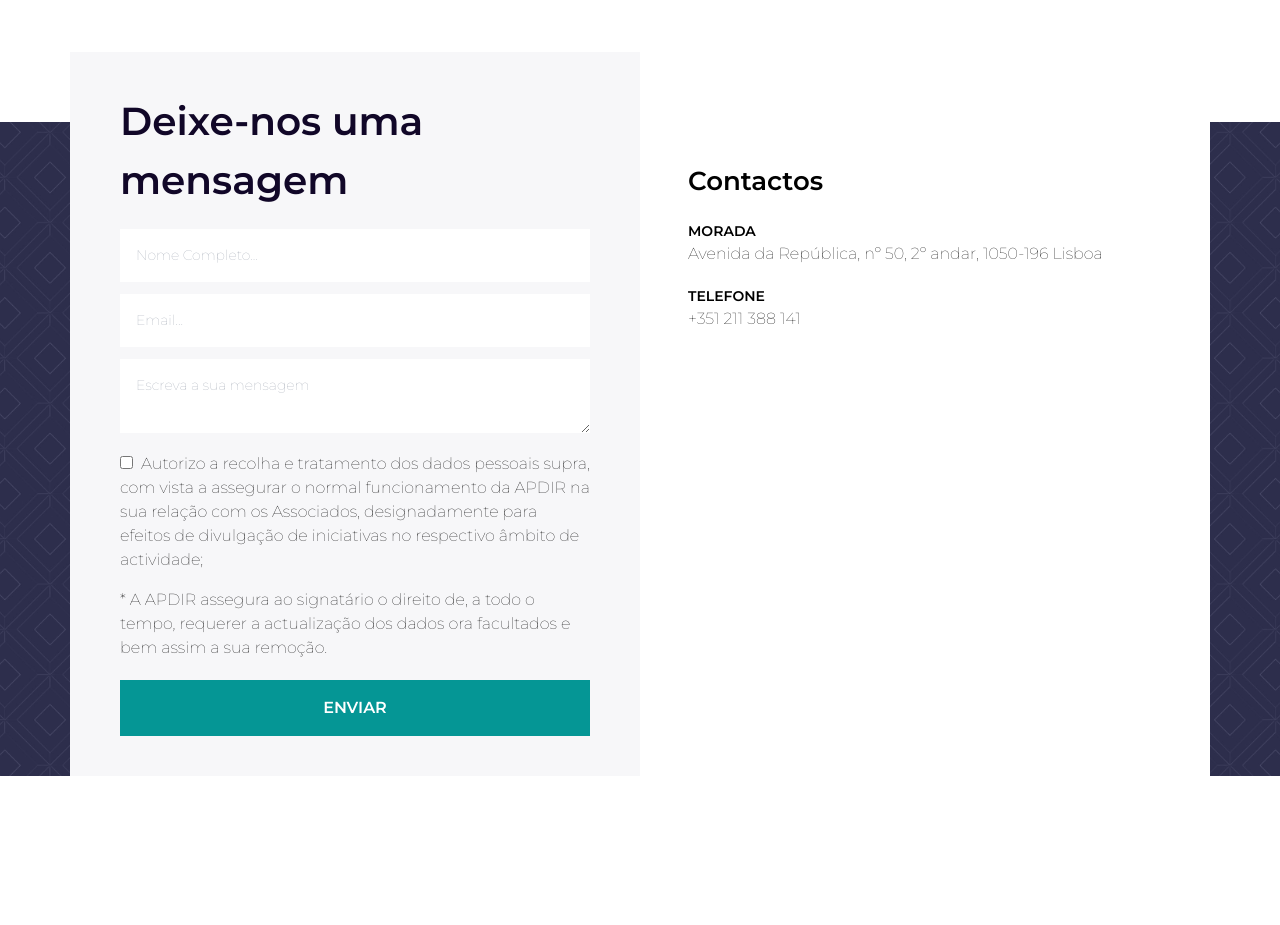
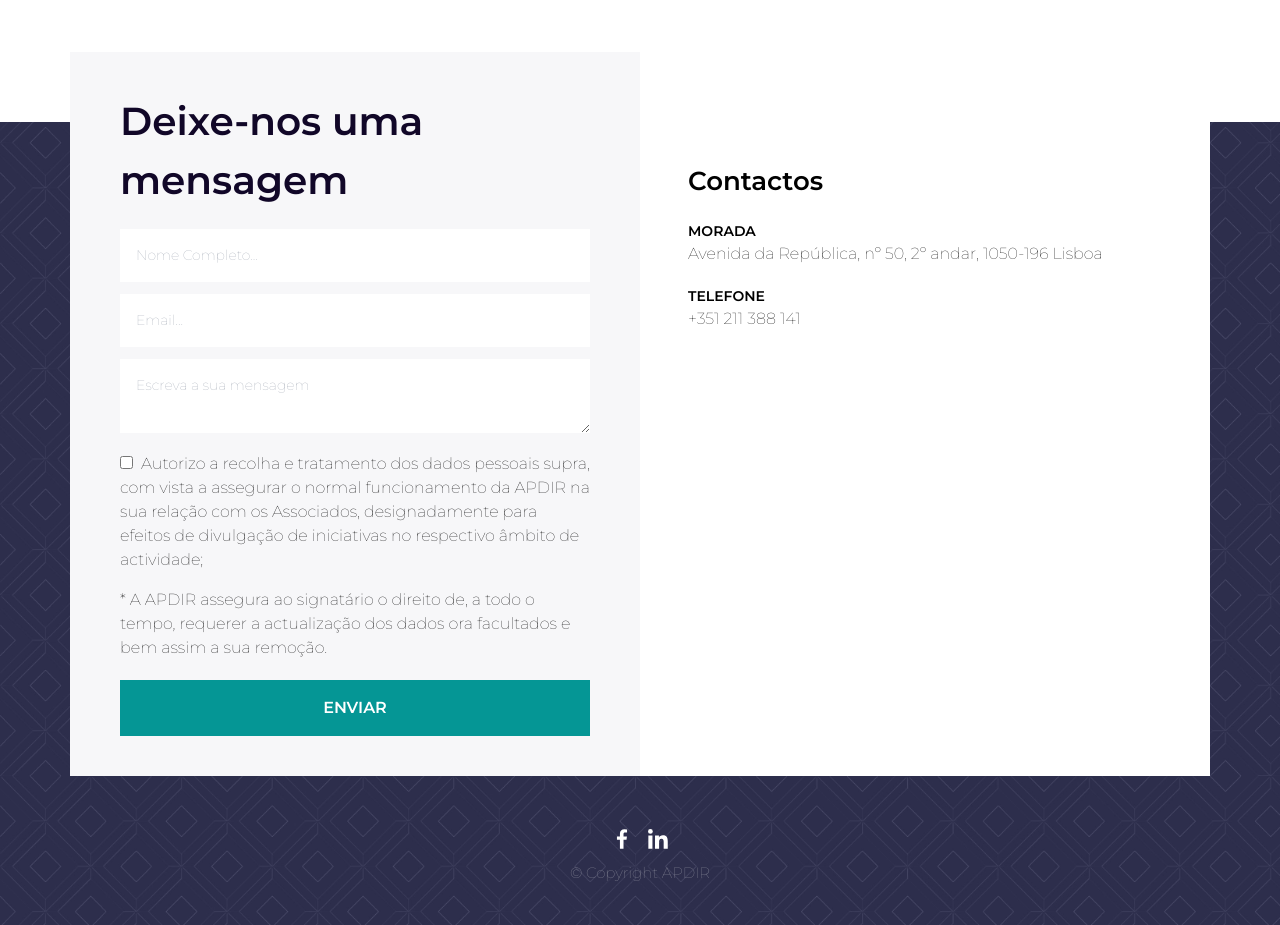
Before and after one commit to Limite-Arrojado/apdir-frontend, a Next.js app: page / in a window 1280 px wide. Shown: the part 2860-3785 px from the top of the page. Before the commit the page ends 3636 px from the top, so only its background shows below. Built offline with nearby package versions, Linux system fonts and the light colour scheme.

Commit message:
added footer

```diff
--- a/src/app/layout.tsx
+++ b/src/app/layout.tsx
@@ -2,6 +2,7 @@ import Header from "@/components/Header";
 import "./globals.css";
 import type { Metadata } from "next";
 import { Montserrat } from "next/font/google";
+import Footer from "@/components/Footer";
 
 const montserrat = Montserrat({
   weight: ["100", "600", "900"],
@@ -23,6 +24,7 @@ export default function RootLayout({
       <body className={montserrat.className + " bg-white"}>
         <Header />
         {children}
+        <Footer />
       </body>
     </html>
   );
--- /dev/null
+++ b/src/components/Footer.tsx
@@ -0,0 +1,43 @@
+import clsx from "clsx";
+import Link from "next/link";
+import { BiLogoFacebook, BiLogoLinkedin } from "react-icons/bi";
+
+const Footer = () => {
+  return (
+    <div
+      className={clsx(
+        "bg-white bg-footer-pattern bg-left-top bg-[78%_auto]",
+        "py-[40px]",
+        "flex flex-col justify-center items-center"
+      )}
+    >
+      <div className={clsx("flex")}>
+        <div
+          className={clsx(
+            "text-white hover:text-primary",
+            "my-[10px] mx-[5px]"
+          )}
+        >
+          <Link href="https://www.facebook.com/APDIRportugal/">
+            <BiLogoFacebook size={26} />
+          </Link>
+        </div>
+        <div
+          className={clsx(
+            "text-white hover:text-primary",
+            "my-[10px] mx-[5px]"
+          )}
+        >
+          <Link href="https://www.linkedin.com/company/apdir-associa%C3%A7%C3%A3o-portuguesa-de-direito-da-insolv%C3%AAncia-e-recupera%C3%A7%C3%A3o/">
+            <BiLogoLinkedin size={26} />
+          </Link>
+        </div>
+      </div>
+      <div className={clsx("text-[#90919F] text-[15px]")}>
+        © Copyright APDIR
+      </div>
+    </div>
+  );
+};
+
+export default Footer;
--- a/src/components/FooterContacts.tsx
+++ b/src/components/FooterContacts.tsx
@@ -10,7 +10,7 @@ const FooterContacts = () => {
       className={clsx(
         "mt-[150px]",
         "flex justify-center items-center",
-        "bg-white bg-footer-pattern bg-center bg-[78%_auto] ",
+        "bg-white bg-footer-pattern bg-left-bottom bg-[78%_auto] ",
         "w-full"
       )}
     >
```
